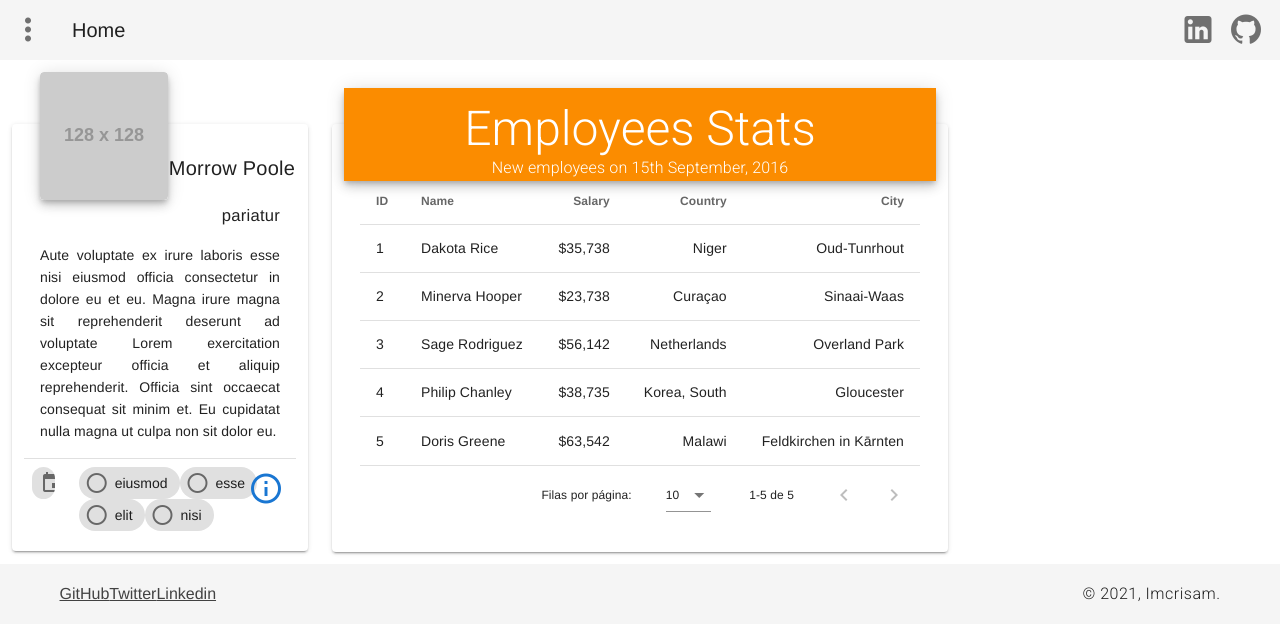
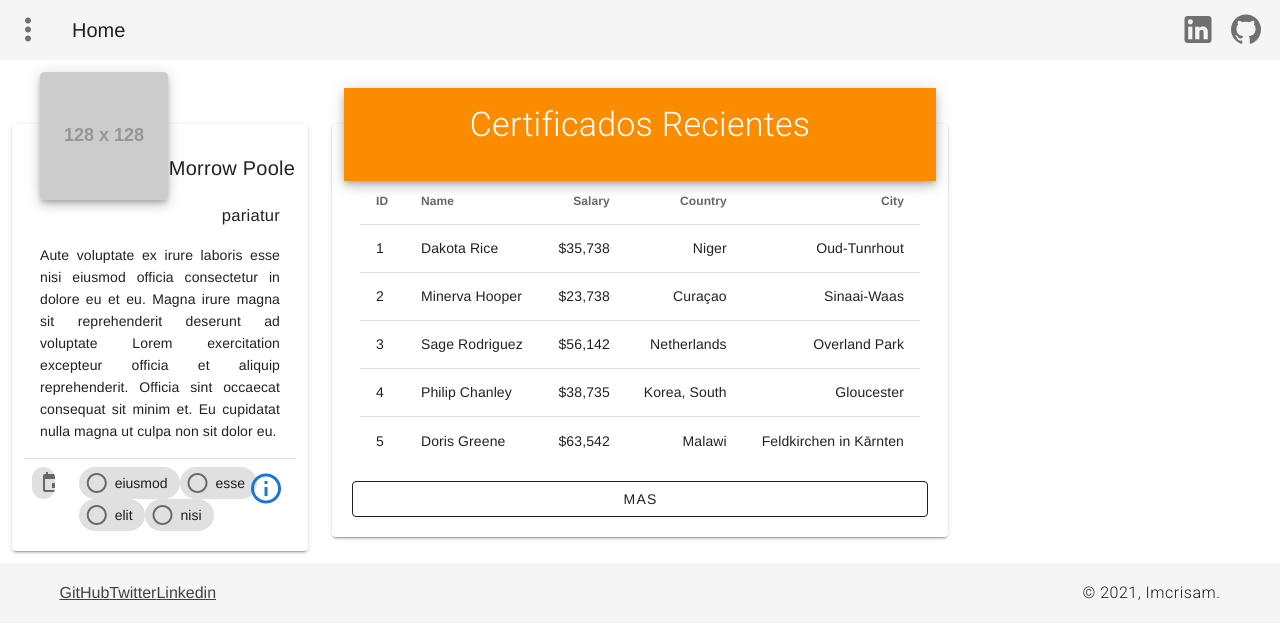
Before and after one commit to ImCrisam/ImCrisam.github.io, a Vue app: page / in a window 1280 px wide. Shown: the top 640 px of the page. Built offline with nearby package versions, Linux system fonts and the light colour scheme.

Commit message:
cardTitleText table

```diff
--- a/src/components/CardTitleText.vue
+++ b/src/components/CardTitleText.vue
@@ -1,50 +1,38 @@
 <template>
-  <v-card v-bind="$attrs" :class="classes" class="v-card--material pa-3">
+  <v-card class="v-card--material pa-3">
     <div class="d-flex grow flex-wrap">
       <v-sheet
         :color="color"
         width="100%"
         elevation="6"
         height="93"
-        class="text-center v-card--material__heading mb-n5 pa-4 mt-n12"
+        class="text-center mb-n5 pa-4 mt-n12"
         dark
       >
-        <div class="display-2 font-weight-light">Employees Stats</div>
+        <div class="display-1 font-weight-light">{{title}}</div>
 
         <div class="subtitle-1 font-weight-light">
-          New employees on 15th September, 2016
+          {{subTitle}}
         </div>
 
-        <div v-if="text" class="headline font-weight-thin" v-text="text" />
       </v-sheet>
 
-      <div v-if="$slots['after-heading']" class="ml-6">
-        <slot name="after-heading" />
-      </div>
-
-      <div v-else-if="icon && title" class="ml-4">
-        <div class="card-title font-weight-light" v-text="title" />
-      </div>
     </div>
 
     <slot />
-
-    <template v-if="$slots.actions">
-      <v-divider class="mt-2" />
-
-      <v-card-actions class="pb-0">
-        <slot name="actions" />
-      </v-card-actions>
-    </template>
-  </v-card>
+ </v-card>
 </template>
 
 <script>
 export default {
-  name: "MaterialCard",
+  name: "CardTitleText",
 
   props: {
-    avatar: {
+    title: {
+      type: String,
+      default: "",
+    },
+    subTitle: {
       type: String,
       default: "",
     },
@@ -52,36 +40,11 @@ export default {
       type: String,
       default: "success",
     },
-    icon: {
-      type: String,
-      default: undefined,
-    },
-    image: {
-      type: Boolean,
-      default: false,
-    },
-    text: {
-      type: String,
-      default: "",
-    },
-    title: {
-      type: String,
-      default: "",
-    },
+
   },
 
   computed: {
-    classes() {
-      return {
-        "v-card--material--has-heading": this.hasHeading,
-      };
-    },
-    hasHeading() {
-      return Boolean(this.$slots.heading || this.title || this.icon);
-    },
-    hasAltHeading() {
-      return Boolean(this.$slots.heading || (this.title && this.icon));
-    },
+
   },
 };
 </script>
--- a/src/views/Home.vue
+++ b/src/views/Home.vue
@@ -3,26 +3,30 @@
     <v-row class="mt-10">
       <v-col cols="12" sm="6" lg="3">
         <card-avatar
-        :image ="card.image"
-        :title ="card.title"
-        :description ="card.description"
-        :category ="card.category"
-        :link ="card.link"
-        :date ="card.date"
-        :chips ="card.chips"
-         />
+          :image="card.image"
+          :title="card.title"
+          :description="card.description"
+          :category="card.category"
+          :link="card.link"
+          :date="card.date"
+          :chips="card.chips"
+        />
       </v-col>
 
       <v-col cols="12" md="6">
-        <card-title-text color="warning" class="">
-
+        <card-title-text color="warning" title="Certificados Recientes" subTitle="">
           <v-card-text>
-            <v-data-table :headers="headers" :items="items" />
+            <v-data-table
+              :headers="headers"
+              :items="items"
+              hide-default-footer
+            />
           </v-card-text>
+          <v-card-actions class="mt-0 pt-0">
+            <v-btn block outlined>Mas</v-btn>
+          </v-card-actions >
         </card-title-text>
       </v-col>
-
-
     </v-row>
   </v-container>
 </template>
@@ -30,7 +34,6 @@
 <script>
 import CardTitleText from "@/components/CardTitleText.vue";
 import CardAvatar from "@/components/CardAvatar.vue";
-
 
 export default {
   components: { CardTitleText, CardAvatar },
@@ -45,7 +48,7 @@ export default {
         description:
           "Aute voluptate ex irure laboris esse nisi eiusmod officia consectetur in dolore eu et eu. Magna irure magna sit reprehenderit deserunt ad voluptate Lorem exercitation excepteur officia et aliquip reprehenderit. Officia sint occaecat consequat sit minim et. Eu cupidatat nulla magna ut culpa non sit dolor eu.\r\n",
         link: "aaa",
-        date:"2020",
+        date: "2020",
         chips: [
           {
             text: "eiusmod",
@@ -133,12 +136,9 @@ export default {
           salary: "$63,542",
         },
       ],
-
     };
   },
 
-  methods: {
-
-  },
+  methods: {},
 };
 </script>
```
